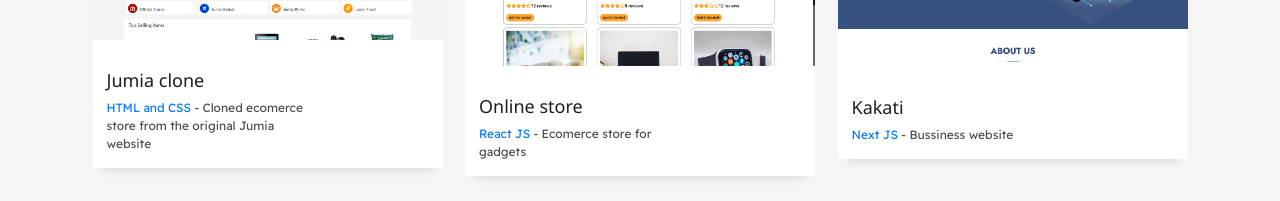
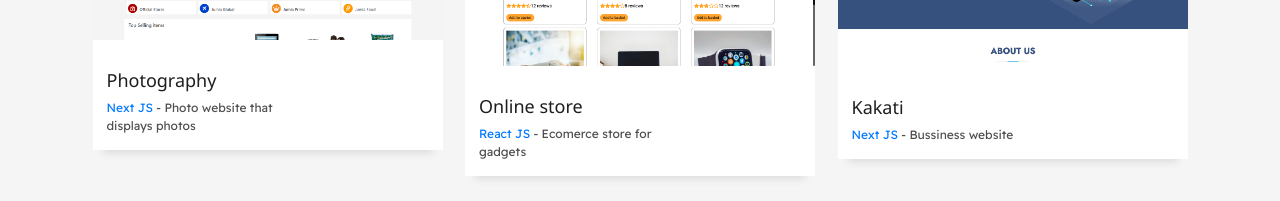
Before and after one commit to Tuhirirwe-Maria/Maria-offical, a Next.js app: page / in a window 1280 px wide. Shown: the part 1878-2079 px from the top of the page. Built offline with nearby package versions, Linux system fonts and the light colour scheme.

Commit message:
FEAT: add project

```diff
--- a/Components/Meta.js
+++ b/Components/Meta.js
@@ -91,10 +91,10 @@
 
 Meta.defaultProps = {
   title: "MARIA",
-  keywords: "Ngo",
-  description: "Ngo that supports children",
-  image:"https://stellacenter.vercel.app/assets/img/logo/logosc.jpeg",
-  siteLink:"stellacenter.vercel.app"
+  keywords: "Portfolio",
+  description: "Describing Maria",
+  image:"https://res.cloudinary.com/awesomeone-maria/image/upload/v1643104229/maria_rsshdi.png",
+  siteLink:"maria-tuhirirwe73.netlify.app/"
 };
 
 export default Meta;
--- a/Components/Portforlio.js
+++ b/Components/Portforlio.js
@@ -34,9 +34,9 @@
             <div className="work-content">
               <div className="row">
                 <div className="col-sm-8">
-                  <h2 className="w-title">Jumia clone</h2>
+                  <h2 className="w-title">Photography</h2>
                   <div className="w-more">
-                    <span className="w-ctegory">HTML and CSS</span> - <span className="w-date">Cloned ecomerce store from the original Jumia website </span>
+                    <span className="w-ctegory">Next JS</span> - <span className="w-date">Photo website that displays photos </span>
                   </div>
                 </div>
               </div>
```
Also changed, not shown: 1 other file (tests, documents, lock files or other folders).
